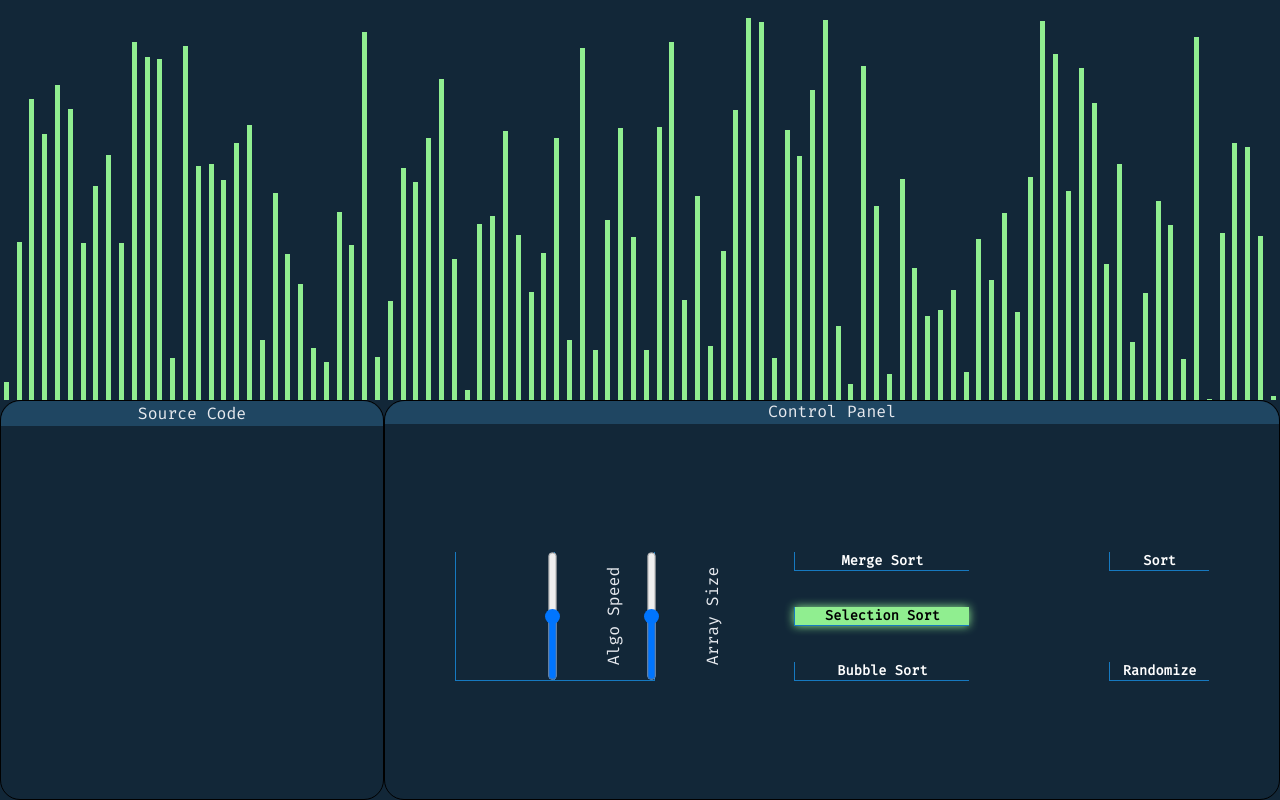
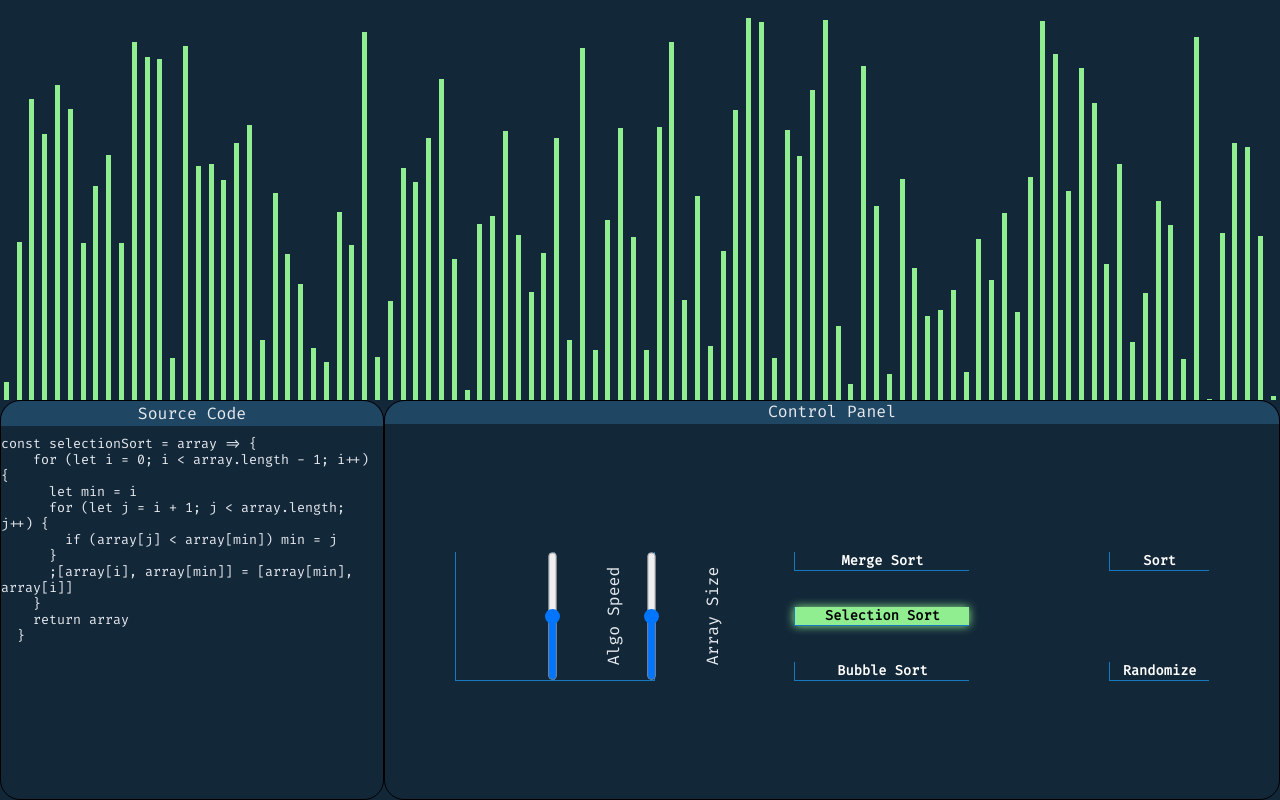
Before and after one commit to daniel-j-dev/Sorting-Algorithm-Visualizer, a React (Create React App) app: page / in a window 1280 px wide. Both pictures are taken after a click on the button "Selection Sort". Built offline with nearby package versions, Linux system fonts and the light colour scheme.

Commit message:
Added selection sort animation and code block text

```diff
--- a/src/algorithms/selectionSort.js
+++ b/src/algorithms/selectionSort.js
@@ -5,16 +5,51 @@ const selectionSort = (array, appContext) => {
     let min = i
     for (let j = i + 1; j < array.length; j++) {
       if (array[j] < array[min]) min = j
-      ani.push([j, min]) //For animations
+      ani.push([j, min, false]) //For animations
     }
     ;[array[i], array[min]] = [array[min], array[i]]
+    ani.push([i, min, true]) //For animations
   }
   selectionSortAnimation(ani, appContext) //For animations
   return array
 }
 
 const selectionSortAnimation = (ani, { values, setValues, settings }) => {
-  return null
+  let lastItems = [0, 1]
+  let tempArr = [...values]
+  for (let i = 0; i < ani.length; i++) {
+    let idx1 = ani[i][0],
+      idx2 = ani[i][1]
+
+    setTimeout(() => {
+      //Clear out old colors
+      document.getElementById(`${lastItems[0]}`).style.backgroundColor =
+        "#90ee90"
+      document.getElementById(`${lastItems[1]}`).style.backgroundColor =
+        "#90ee90"
+
+      //Change colors for current items
+
+      lastItems = [idx1, idx2]
+
+      if (ani[i][2] === true) {
+        //If we swapped the compared items...just swap in this array
+        ;[tempArr[idx1], tempArr[idx2]] = [tempArr[idx2], tempArr[idx1]] //swap
+        setValues([...tempArr])
+      } else {
+        document.getElementById(`${idx1}`).style.backgroundColor = "#FF0000"
+        document.getElementById(`${idx2}`).style.backgroundColor = "#FFFF00"
+      }
+
+      //If on last item of loop, change the last two item's colors back to normal
+      if (i === ani.length - 1) {
+        document.getElementById(`${lastItems[0]}`).style.backgroundColor =
+          "#90ee90"
+        document.getElementById(`${lastItems[1]}`).style.backgroundColor =
+          "#90ee90"
+      }
+    }, i * settings.AnimationSpeed)
+  }
 }
 
 export default selectionSort
--- a/src/components/CodeBlock/CodeBlock.js
+++ b/src/components/CodeBlock/CodeBlock.js
@@ -20,12 +20,27 @@ function CodeBlock() {
     return array
   }`
 
+  const selectionSort = `const selectionSort = array => {
+    for (let i = 0; i < array.length - 1; i++) {
+      let min = i
+      for (let j = i + 1; j < array.length; j++) {
+        if (array[j] < array[min]) min = j
+      }
+      ;[array[i], array[min]] = [array[min], array[i]]
+    }
+    return array
+  }`
+
+  const mergeSort = ``
+
   return (
     <div id="code-container">
       <div id="code-tab">
         <span>Source Code</span>
       </div>
-      <code>{algo.name === "bubbleSort" ? bubbleSort : ""}</code>
+      {(algo.name === "bubbleSort" ? <code>{bubbleSort}</code> : "")}
+      {(algo.name === "selectionSort" ? <code>{selectionSort}</code> : "")}
+      {(algo.name === "mergeSort" ? <code>{mergeSort}</code> : "")}
     </div>
   )
 }
```
Also changed, not shown: 1 other file (tests, documents, lock files or other folders).
